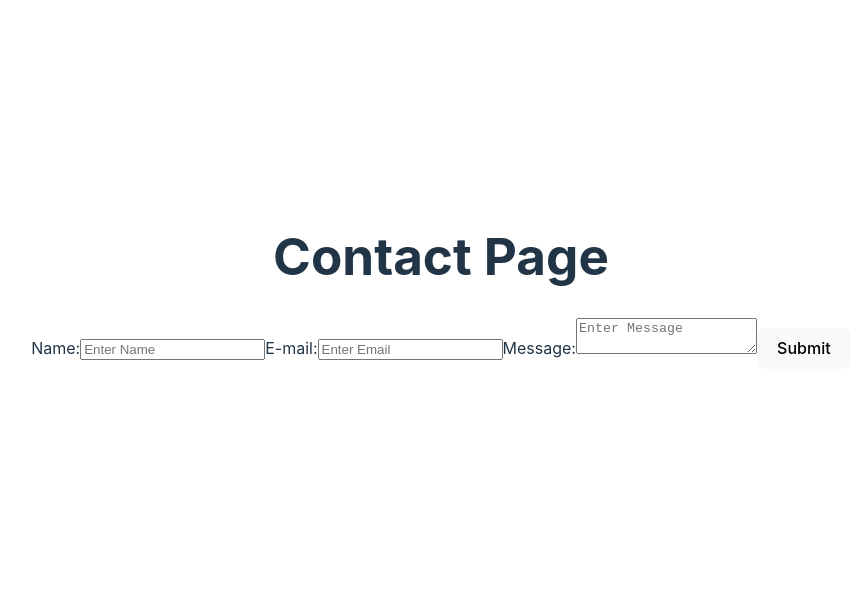
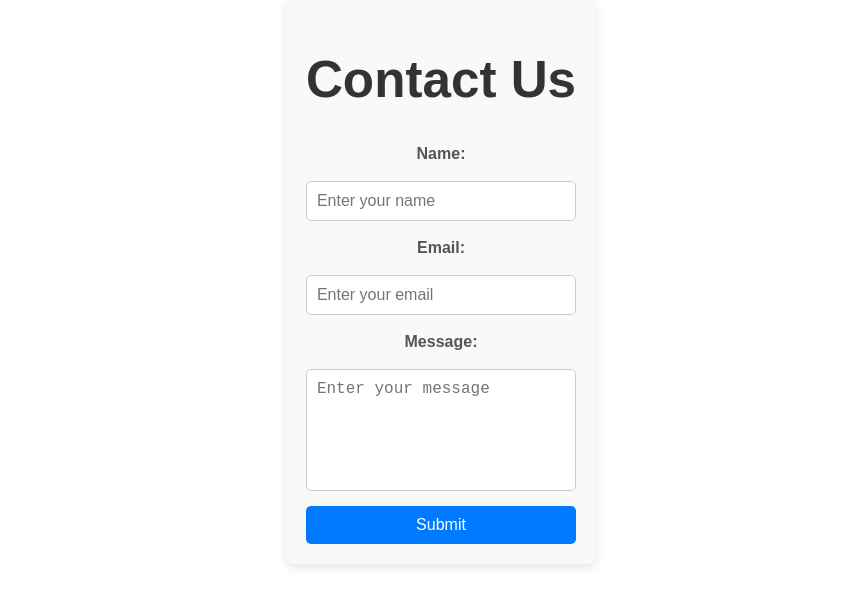
Before and after one commit to MrPK4699/React-Router, a React (Vite) app: page / in a window 1280 px wide. Shown: the part 119-726 px from the top of the page, without its empty margins (199-1061 px from the left). Built offline with nearby package versions, Linux system fonts and the light colour scheme; no server answers.

Commit message:
styling is done

```diff
--- /dev/null
+++ b/src/Components/Contact.css
@@ -0,0 +1,61 @@
+/* Contact.css */
+.contact-container {
+      max-width: 600px;
+      margin: 50px auto;
+      padding: 20px;
+      background: #f9f9f9;
+      box-shadow: 0px 4px 10px rgba(0, 0, 0, 0.1);
+      border-radius: 8px;
+      font-family: 'Arial', sans-serif;
+    }
+
+    .contact-container h1 {
+      text-align: center;
+      color: #333;
+    }
+
+    .contact-form {
+      display: flex;
+      flex-direction: column;
+      gap: 15px;
+    }
+
+    .contact-form label {
+      font-weight: bold;
+      color: #555;
+    }
+
+    .contact-form input,
+    .contact-form textarea {
+      padding: 10px;
+      font-size: 16px;
+      border: 1px solid #ccc;
+      border-radius: 5px;
+      outline: none;
+      transition: border-color 0.3s ease;
+    }
+
+    .contact-form input:focus,
+    .contact-form textarea:focus {
+      border-color: #007bff;
+    }
+
+    .contact-form textarea {
+      resize: none;
+      height: 100px;
+    }
+
+    .contact-form button {
+      padding: 10px 15px;
+      background-color: #007bff;
+      color: white;
+      font-size: 16px;
+      border: none;
+      border-radius: 5px;
+      cursor: pointer;
+      transition: background-color 0.3s ease;
+    }
+
+    .contact-form button:hover {
+      background-color: #0056b3;
+    }
--- a/src/Components/Contact.jsx
+++ b/src/Components/Contact.jsx
@@ -1,27 +1,86 @@
-import React, {useState} from 'react'
-import emailjs from '@emailjs/browser'
+// import React, {useState} from 'react'
+
+// import emailjs from '@emailjs/browser'
+
+// const Contact = () => {
+//       const [user,setUser] = useState({
+//             name:"",
+//             email:"",
+//             message:"",
+//       });
+
+//       console.log(import.meta.env.VITE_TEMPLATE_ID);
+//       console.log(import.meta.env.VITE_SERVICE_ID);
+//       console.log(import.meta.env.VITE_PUBLIC_KEY);
+
+//       const handleSubmit = (e)=>{
+//             e.preventDefault();
+//             emailjs.
+//             send(
+//                   import.meta.env.VITE_SERVICE_ID,
+//                   import.meta.env.VITE_TEMPLATE_ID,
+//                   {
+//                         to_name : user.name,
+//                         to_email : user.email,
+//                         message: user.message
+//                   },
+//                   import.meta.env.VITE_PUBLIC_KEY
+//             )
+//             .then((result) => {
+//                   console.log('Email sent successfully:', result.text);
+//             })
+//             .catch((error) => {
+//                   console.error('Error sending email:', error.text);
+//             });
+
+//             console.log(user);
+//       }
+
+//       const handleChange = (e)=>{
+//             e.preventDefault();
+//             setUser((prev)=>({...prev, [e.target.name] : e.target.value}));
+//             console.log(user);
+//       }
+
+//       return (
+//       <div>
+//             <h1>Contact Page</h1>
+//             <form onSubmit={handleSubmit}>
+//                   <label>Name:</label>
+//                   <input type='text' name= "name" onChange={handleChange} value={user.name} placeholder='Enter Name'/>
+//                   <label>E-mail:</label>
+//                   <input type='email' name= "email" onChange={handleChange} value={user.email} placeholder='Enter Email'/>
+//                   <label>Message:</label>
+//                   <textarea type='text'name= "message" onChange={handleChange} value={user.message} placeholder='Enter Message'/>
+//                   <button type='submit'>Submit</button>
+//             </form>
+//       </div>
+//   )
+// }
+
+// export default Contact
+
+import React, { useState } from 'react';
+import emailjs from '@emailjs/browser';
+import './Contact.css'; // Import the CSS file
 
 const Contact = () => {
-      const [user,setUser] = useState({
-            name:"",
-            email:"",
-            message:"",
+  const [user, setUser] = useState({
+    name: '',
+    email: '',
+    message: '',
   });
 
-      console.log(import.meta.env.VITE_TEMPLATE_ID);
-      console.log(import.meta.env.VITE_SERVICE_ID);
-      console.log(import.meta.env.VITE_PUBLIC_KEY);
-
-      const handleSubmit = (e)=>{
+  const handleSubmit = (e) => {
     e.preventDefault();
-            emailjs.
-            send(
+    emailjs
+      .send(
         import.meta.env.VITE_SERVICE_ID,
         import.meta.env.VITE_TEMPLATE_ID,
         {
-                        to_name : user.name,
-                        to_email : user.email,
-                        message: user.message
+          to_name: user.name,
+          to_email: user.email,
+          message: user.message,
         },
         import.meta.env.VITE_PUBLIC_KEY
       )
@@ -33,28 +92,48 @@ const Contact = () => {
       });
 
     console.log(user);
-      }
+  };
 
-      const handleChange = (e)=>{
+  const handleChange = (e) => {
     e.preventDefault();
-            setUser((prev)=>({...prev, [e.target.name] : e.target.value}));
+    setUser((prev) => ({ ...prev, [e.target.name]: e.target.value }));
     console.log(user);
-      }
+  };
 
   return (
-      <div>
-            <h1>Contact Page</h1>
-            <form onSubmit={handleSubmit}>
-                  <label>Name:</label>
-                  <input type='text' name= "name" onChange={handleChange} value={user.name} placeholder='Enter Name'/>
-                  <label>E-mail:</label>
-                  <input type='email' name= "email" onChange={handleChange} value={user.email} placeholder='Enter Email'/>
-                  <label>Message:</label>
-                  <textarea type='text'name= "message" onChange={handleChange} value={user.message} placeholder='Enter Message'/>
-                  <button type='submit'>Submit</button>
+    <div className="contact-container">
+      <h1>Contact Us</h1>
+      <form className="contact-form" onSubmit={handleSubmit}>
+        <label htmlFor="name">Name:</label>
+        <input
+          type="text"
+          id="name"
+          name="name"
+          onChange={handleChange}
+          value={user.name}
+          placeholder="Enter your name"
+        />
+        <label htmlFor="email">Email:</label>
+        <input
+          type="email"
+          id="email"
+          name="email"
+          onChange={handleChange}
+          value={user.email}
+          placeholder="Enter your email"
+        />
+        <label htmlFor="message">Message:</label>
+        <textarea
+          id="message"
+          name="message"
+          onChange={handleChange}
+          value={user.message}
+          placeholder="Enter your message"
+        />
+        <button type="submit">Submit</button>
       </form>
     </div>
-  )
-}
+  );
+};
 
-export default Contact
+export default Contact;
```
Lines whose indentation alone changed are shown as unchanged.
